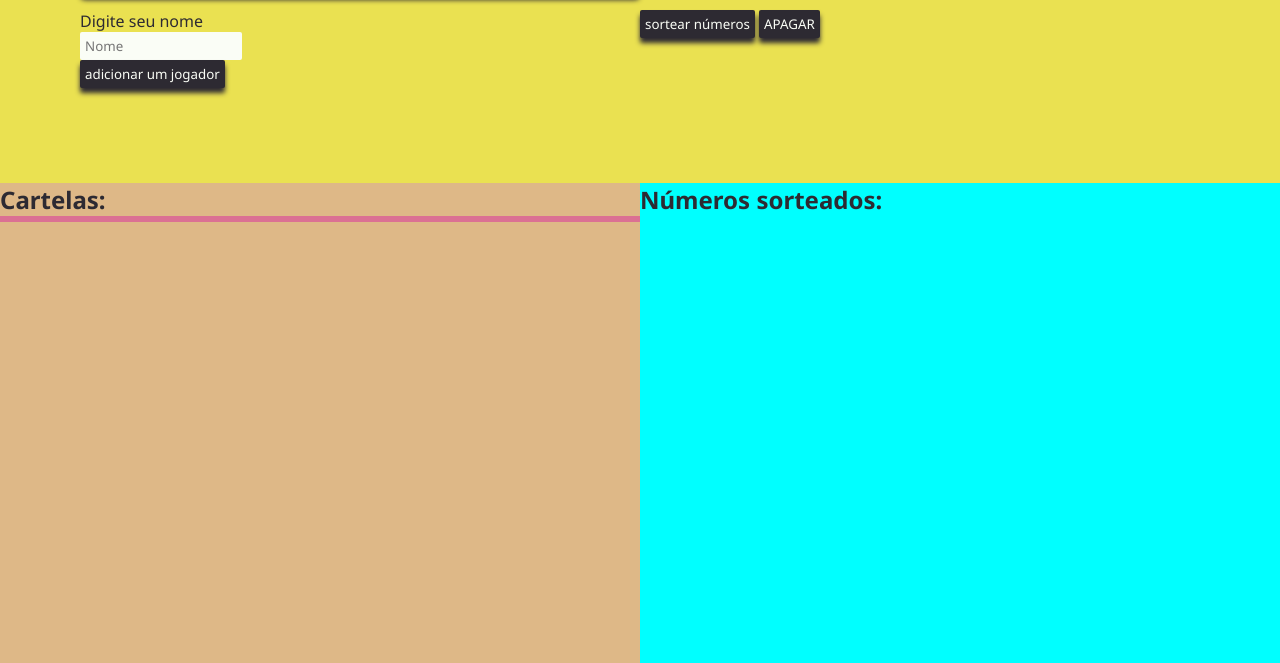
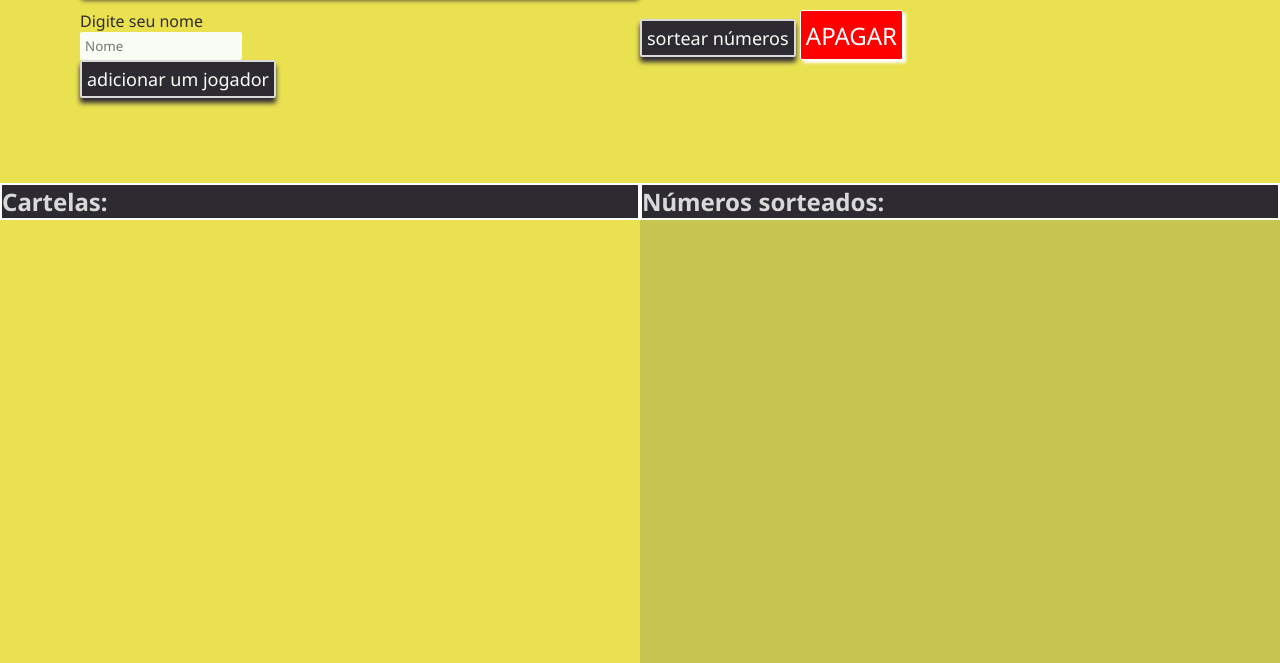
Before and after one commit to andreihmmm/Bingo, a plain HTML site: page index.html in a window 1280 px wide. Shown: the part 137-800 px from the top of the page. Drawn offline with Linux system fonts and the light colour scheme.

Commit message:
Add files via upload

```diff
--- a/index.css
+++ b/index.css
@@ -59,28 +59,35 @@ button {
     border-style: none;
     padding: 5px;
     border-radius: 2px;
+    border: #d9d9d9 2px solid;
     box-shadow: 0px 5px 5px #2D2A32;
     cursor: pointer;
-
+    font-size: large;
 }
 
 main {
     display: flex;
 }
 
+h2 {
+    color: #d9d9d9;
+    border: 2px solid white;
+    background-color: #2D2A32;
+}
+
 div#esquerda {
     width: 50vw;
-    background-color: burlywood;
+    background-color: #EAE151;
     min-height: 60vh;
 }
 
 div#cartelas {
     width: 100%;
-    background-color: palevioletred;
     padding: 3px;
     display: flex;
     flex-wrap: wrap;
     align-content: flex-start;
+    padding: 40px;
 }
 
 .cartela {
@@ -89,6 +96,7 @@ div#cartelas {
     display: flex;
     flex-direction: column;
     align-items: center;
+    margin: 20px;
 }
 
 th {
@@ -112,12 +120,11 @@ td {
 }
 
 div#direita {
-    background-color: aqua;
+    background-color: #afaa00ad;
     width: 50vw;
 }
 
 #numeros {
-    background-color: dodgerblue;
     display: flex;
     flex-wrap: wrap;
     align-content: flex-start;
@@ -138,3 +145,12 @@ div#direita {
 .acertou {
     background-color: greenyellow;
 }
+
+#reiniciar {
+    background-color: red;
+    font-size: 1.5em;
+    color: white;
+    border: white 1px solid;
+    box-shadow: white 3px 3px 3px;
+    min-height: 50px;
+}
```
